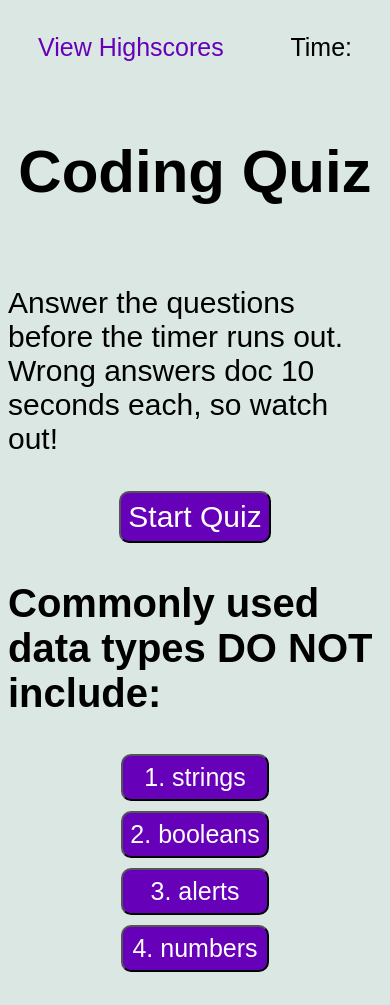
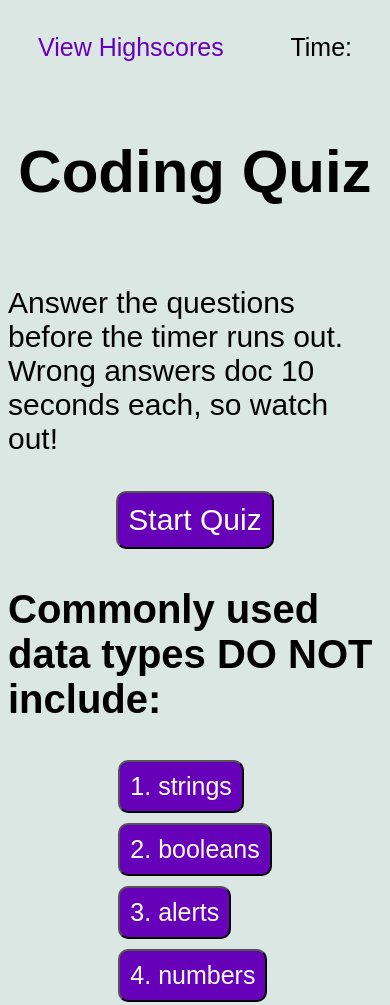
Before and after one commit to clendinning1/coding-quiz, a plain HTML site: page index.html in a window 390 px wide. Shown: the top 1005 px of the page. Drawn offline with Linux system fonts and the light colour scheme.

Commit message:
button formatting is now responsive to text size. changed text highlight color.

```diff
--- a/assets/css/style.css
+++ b/assets/css/style.css
@@ -8,6 +8,11 @@
     --highlight: #6600b9;
     --white: #fff;
     --offwhite: #dae7e3;
+}
+
+::selection {
+    background: var(--highlight);
+    color: var(--white);
 }
 
 body {
@@ -55,10 +60,9 @@ h1 {
 
 button {
     margin: 5px;
-    padding: 7px;
+    padding: 10px;
     border-radius: 10px;
-    min-width: 10px;
-    max-width: 180px;
+    width: fit-content;
 
     font-size: 25px;
     background-color: var(--highlight);
```
